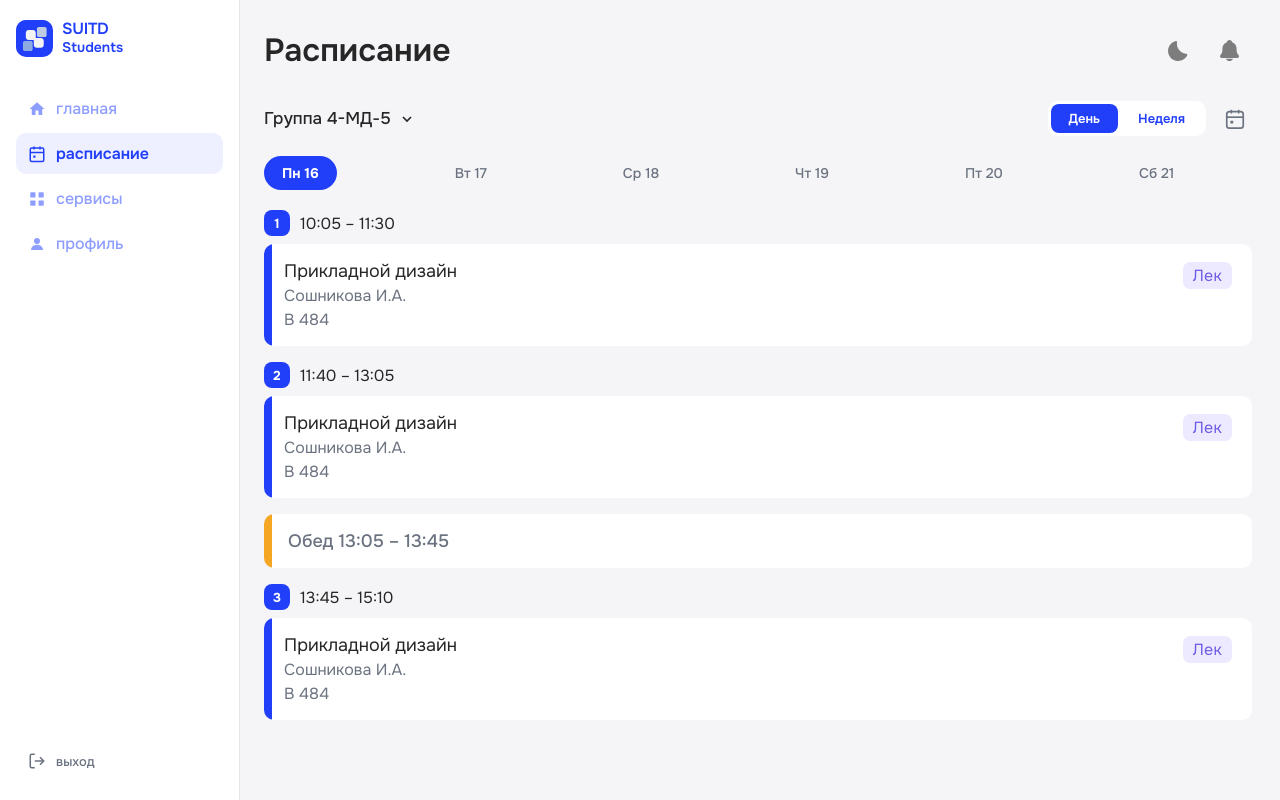
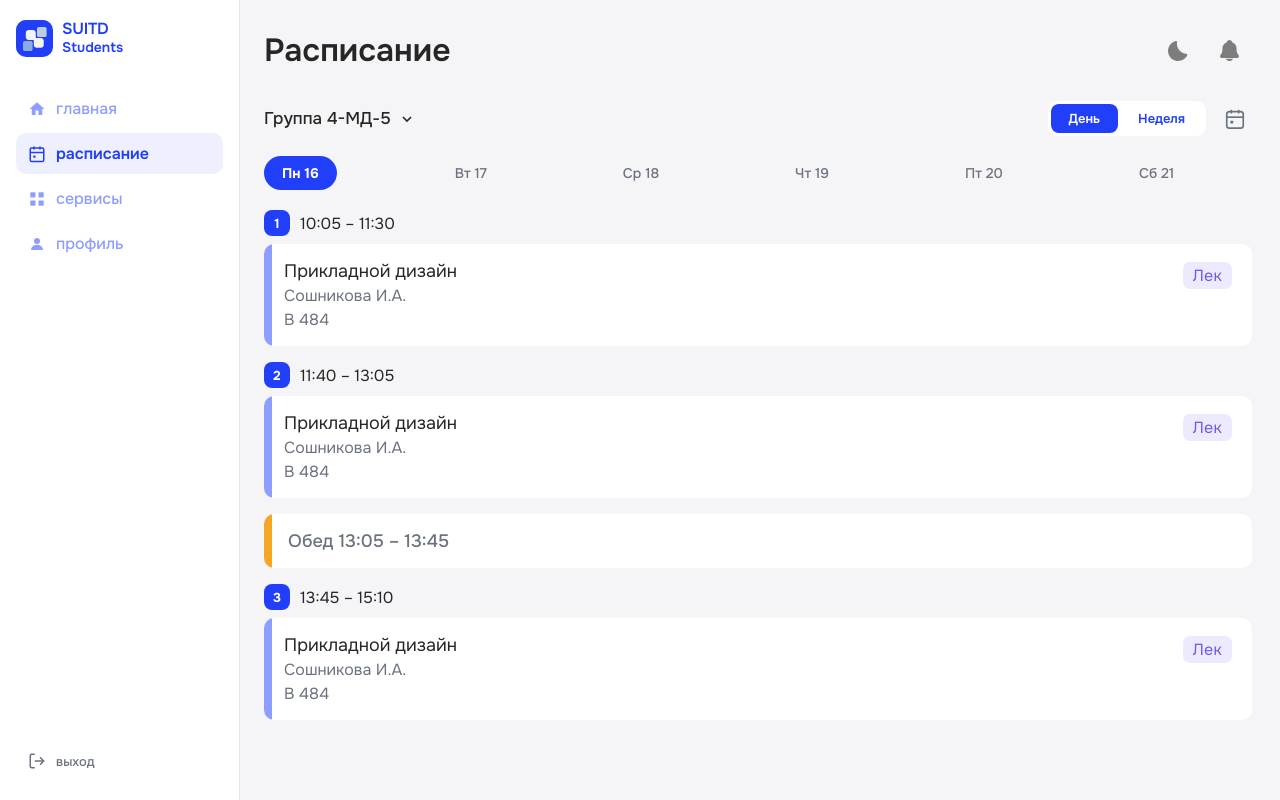
Before and after one commit to Gelik4x4/SUITDWebApp, a React (Vite) app in the folder frontend/: page /schedule in a window 1280 px wide. Built offline with nearby package versions, Linux system fonts and the light colour scheme.

Commit message:
feat: update lessoncard

```diff
--- a/frontend/src/components/schedule/LessonCard.css
+++ b/frontend/src/components/schedule/LessonCard.css
@@ -55,7 +55,7 @@
   bottom: 0;
   left: 0;
   width: 8px;
-  background: var(--accent);
+  background: var(--subject-purple);
 }
 
 .lesson__body {
```
